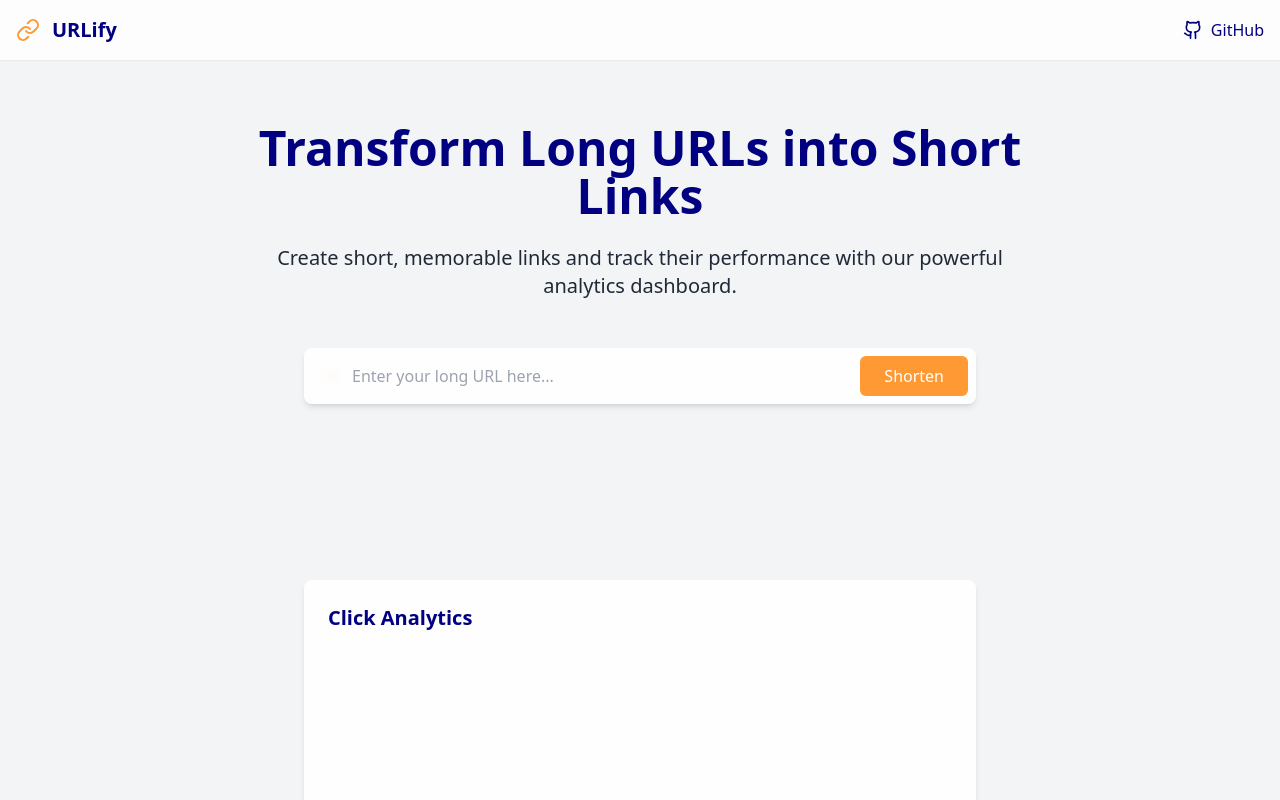
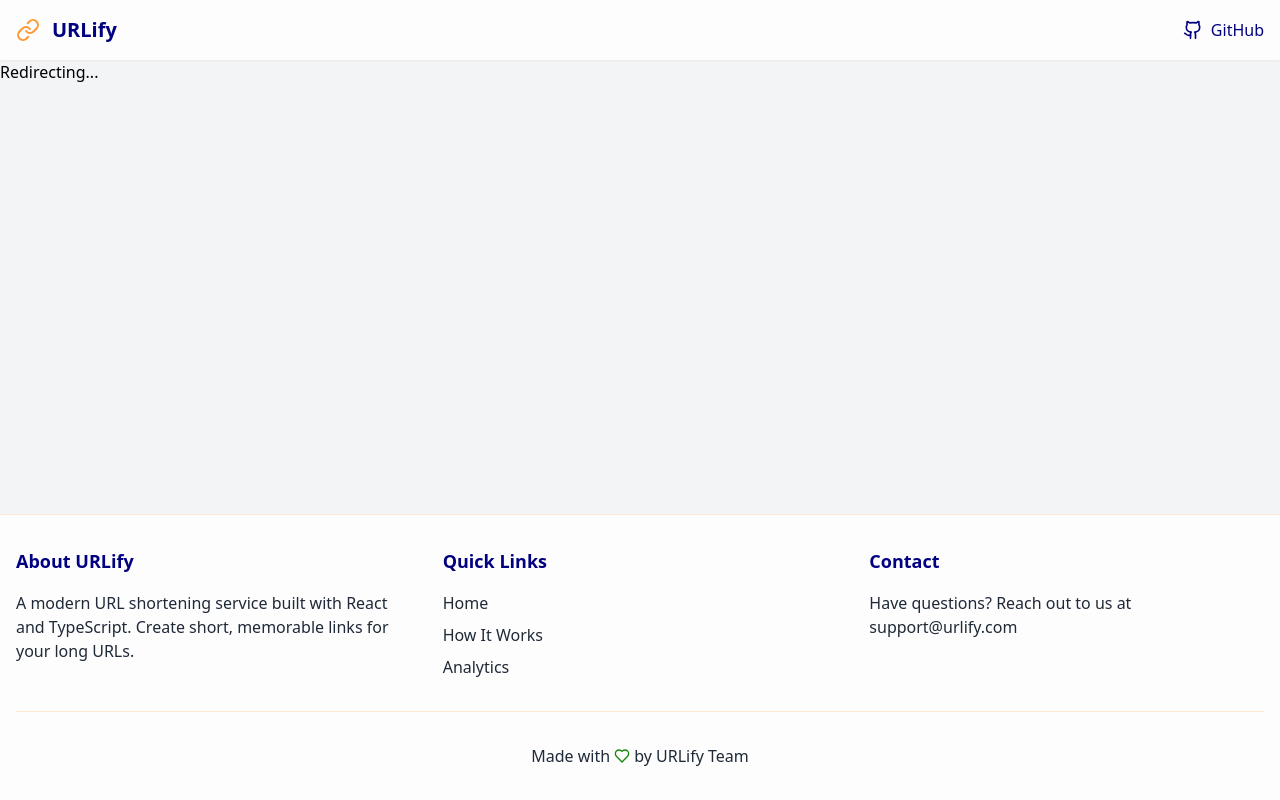
Before and after one commit to saurabh-dev-vns/URLify, a React (Vite) app: page /#/analytics in a window 1280 px wide. Shown: the top 800 px of the page. Built offline with nearby package versions, Linux system fonts and the light colour scheme.

Commit message:
Redirect Page added

```diff
--- a/src/App.tsx
+++ b/src/App.tsx
@@ -1,4 +1,5 @@
 import { HelmetProvider } from 'react-helmet-async';
+import { HashRouter as Router, Routes, Route } from 'react-router-dom';
 import Header from './components/Header';
 import Footer from './components/Footer';
 import SEOHead from './components/SEOHead';
@@ -6,17 +7,24 @@ import UrlForm from './components/UrlForm';
 import UrlList from './components/UrlList';
 import Analytics from './components/Analytics';
 import HowItWorks from './components/HowItWorks';
+import RedirectPage from './components/RedirectPage';
 
 export default function App() {
   return (
     <HelmetProvider>
+      <Router>
         <div className="min-h-screen flex flex-col bg-gray-100">
           <SEOHead />
           <Header />
-
           <main className="flex-grow">
+            <Routes>
+              {/* Main Landing Page */}
+              <Route
+                path="/"
+                element={
+                  <>
                     {/* Hero Section */}
-          <section className="py-16">
+                    <section id='home' className="py-16">
                       <div className="container mx-auto px-4">
                         <div className="max-w-3xl mx-auto text-center mb-12">
                           <h1 className="text-4xl md:text-5xl font-bold text-indian-blue mb-6">
@@ -32,7 +40,7 @@ export default function App() {
                     </section>
 
                     {/* URL List and Analytics */}
-          <section className="py-16">
+                    <section id='analytics' className="py-16">
                       <div className="container mx-auto px-4">
                         <UrlList />
                         <Analytics />
@@ -40,10 +48,16 @@ export default function App() {
                     </section>
 
                     <HowItWorks />
+                  </>
+                }
+              />
+              {/* Redirect Route for Shortened URLs */}
+              <Route path="/:shortUrl" element={<RedirectPage />} />
+            </Routes>
           </main>
-
           <Footer />
         </div>
+      </Router>
     </HelmetProvider>
   );
 }
--- a/src/components/Footer.tsx
+++ b/src/components/Footer.tsx
@@ -1,4 +1,4 @@
-import React from 'react';
+import { HashLink } from 'react-router-hash-link';
 import { Heart } from 'lucide-react';
 
 export default function Footer() {
@@ -17,19 +17,19 @@ export default function Footer() {
             <h3 className="text-lg font-semibold mb-4 text-indian-blue">Quick Links</h3>
             <ul className="space-y-2">
               <li>
-                <a href="#features" className="text-gray-800 hover:text-indian-saffron transition-colors">
-                  Features
-                </a>
+                <HashLink smooth  to="#home" className="text-gray-800 hover:text-indian-saffron transition-colors">
+                  Home
+                </HashLink>
               </li>
               <li>
-                <a href="#how-it-works" className="text-gray-800 hover:text-indian-saffron transition-colors">
+                <HashLink smooth to="#how-it-works" className="text-gray-800 hover:text-indian-saffron transition-colors">
                   How It Works
-                </a>
+                </HashLink>
               </li>
               <li>
-                <a href="#analytics" className="text-gray-800 hover:text-indian-saffron transition-colors">
+                <HashLink smooth  to="#analytics" className="text-gray-800 hover:text-indian-saffron transition-colors">
                   Analytics
-                </a>
+                </HashLink>
               </li>
             </ul>
           </div>
--- /dev/null
+++ b/src/components/RedirectPage.tsx
@@ -0,0 +1,21 @@
+import  { useEffect } from 'react';
+import { useParams } from 'react-router-dom';
+import { getUrls } from '../utils/storage';
+
+export default function RedirectPage() {
+  const { shortUrl } = useParams<{ shortUrl: string }>();
+
+  useEffect(() => {
+    const urls = getUrls(); // Retrieve all stored URLs
+    const urlData = urls.find((url) => url.shortUrl === shortUrl);
+
+    if (urlData) {
+      // Redirect to the original URL
+      window.location.href = urlData.originalUrl;
+    } else {
+      alert('URL not found'); // Display an error if the URL doesn't exist
+    }
+  }, [shortUrl]);
+
+  return <div>Redirecting...</div>;
+}
--- a/src/components/UrlList.tsx
+++ b/src/components/UrlList.tsx
@@ -1,8 +1,8 @@
-import React from 'react';
-import { motion, AnimatePresence } from 'framer-motion';
-import { Copy, ExternalLink } from 'lucide-react';
-import { getUrls, incrementClicks } from '../utils/storage';
-import { UrlData } from '../types/url';
+import React from "react";
+import { motion, AnimatePresence } from "framer-motion";
+import { Copy, ExternalLink } from "lucide-react";
+import { getUrls, incrementClicks } from "../utils/storage";
+import { UrlData } from "../types/url";
 
 export default function UrlList() {
   const [urls, setUrls] = React.useState<UrlData[]>([]);
@@ -17,7 +17,9 @@ export default function UrlList() {
   }, []);
 
   const handleCopy = async (shortUrl: string, id: string) => {
-    await navigator.clipboard.writeText(`${window.location.origin}/${shortUrl}`);
+    await navigator.clipboard.writeText(
+      `${window.location.origin}/${shortUrl}`
+    );
     setCopiedId(id);
     setTimeout(() => setCopiedId(null), 2000);
   };
@@ -40,14 +42,16 @@ export default function UrlList() {
           >
             <div className="flex items-center justify-between">
               <div className="flex-1 min-w-0">
-                <p className="text-sm text-gray-500 truncate">{url.originalUrl}</p>
+                <p className="text-sm text-gray-500 truncate">
+                  {url.originalUrl}
+                </p>
                 <div className="flex items-center mt-1">
                   <a
-                    href={`/${url.shortUrl}`}
+                    href={`#/${url.shortUrl}`} target="_blank"
                     onClick={() => handleClick(url.id)}
                     className="text-blue-600 hover:text-blue-800 font-medium flex items-center"
                   >
-                    {window.location.origin}/{url.shortUrl}
+                    {window.location.origin}/#/{url.shortUrl}
                     <ExternalLink className="h-4 w-4 ml-1" />
                   </a>
                 </div>
```
Also changed, not shown: package.json (+6 -4 lines), 2 other files (tests, documents, lock files or other folders). Lines whose indentation alone changed are shown as unchanged.
